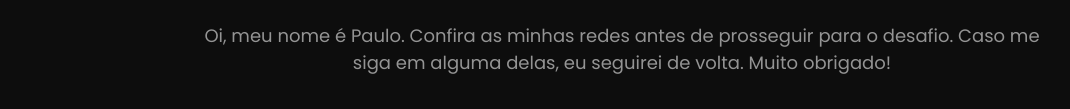
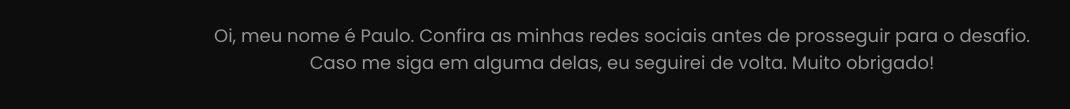
Before and after one commit to juniormrtjy/NLW-eSports-Challenge, a plain HTML site: page index.html in a window 1280 px wide. Shown: the part 562-671 px from the top of the page, without its empty margins (18-1088 px from the left). Drawn offline with Linux system fonts and the light colour scheme.

Commit message:
adicionei a palavra "sociais" no texto main

```diff
--- a/index.html
+++ b/index.html
@@ -34,7 +34,7 @@
         <img src="https://avatars.githubusercontent.com/u/86921036?v=4" alt="Paulo Roberto olhando para a foto">
       </div>
 
-      <p>Oi, meu nome é Paulo. Confira as minhas redes antes de prosseguir para o desafio. Caso me siga em alguma delas, eu seguirei de volta. Muito obrigado! </p>
+      <p>Oi, meu nome é Paulo. Confira as minhas redes sociais antes de prosseguir para o desafio. Caso me siga em alguma delas, eu seguirei de volta. Muito obrigado! </p>
   </header>
 
   <main>
```
